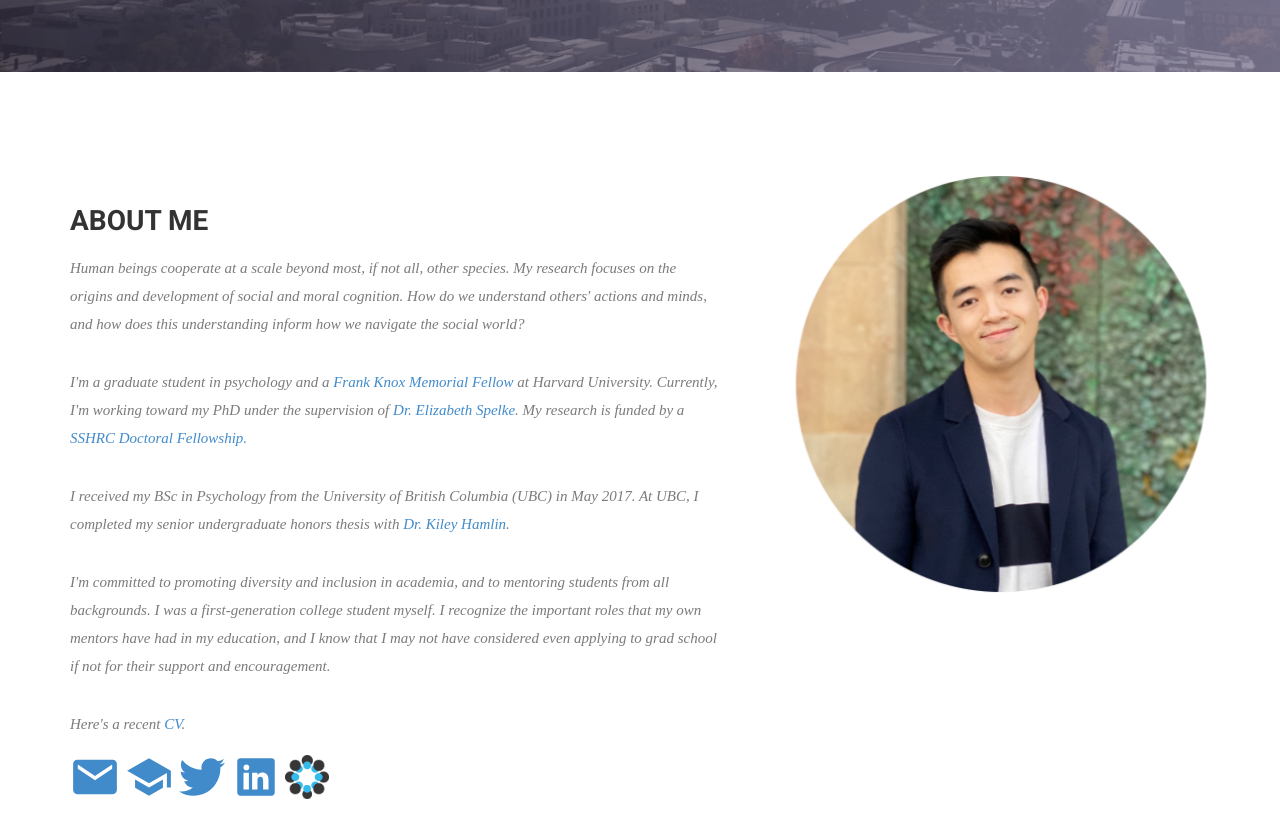
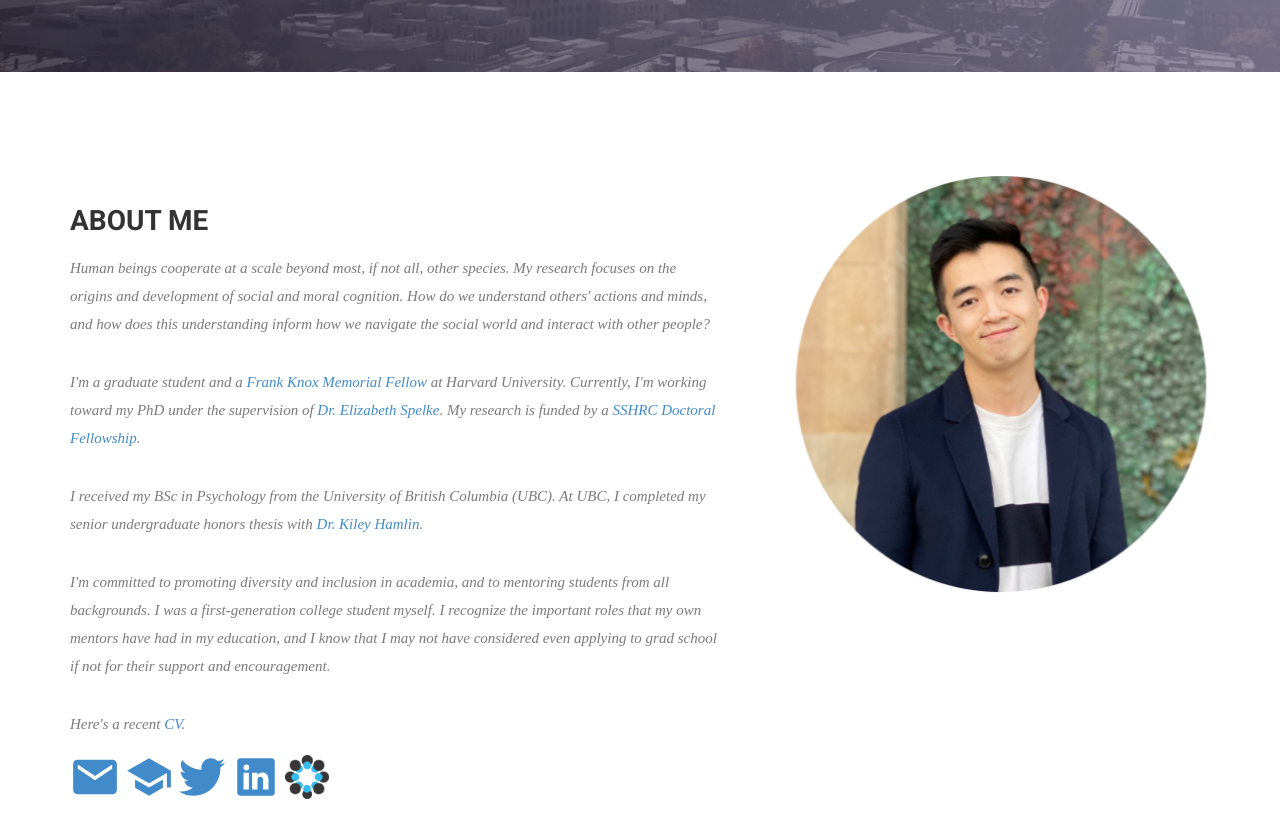
Before and after one commit to bmwoo/bmwoo.github.io, a Jekyll site: the page built from index.html, in a window 1280 px wide and 900 px high, scrolled down 703 px. Shown: the top 838 px of the window. Built offline with Jekyll 4.4.1, drawn with Linux system fonts in a browser that asks for light colours; nearby versions of some CDN libraries; some web fonts are replaced.

Commit message:
Updated bio

```diff
--- a/index.html
+++ b/index.html
@@ -25,9 +25,9 @@
         <div class="block">
           <div class="section-title">
             <h2>About Me</h2>
-            <p> Human beings cooperate at a scale beyond most, if not all, other species. My research focuses on the origins and development of social and moral cognition. How do we understand others' actions and minds, and how does this understanding inform how we navigate the social world?</p>
-            <p> I'm a graduate student in psychology and a <a href="https://frankknox.harvard.edu/" target="_blank">Frank Knox Memorial Fellow</a> at Harvard University. Currently, I'm working toward my PhD under the supervision of <a href="https://www.harvardlds.org/our-labs/spelke-labspelke-lab-members/elizabeth-spelke/" target="_blank">Dr. Elizabeth Spelke</a>. My research is funded by a <a href = "https://www.sshrc-crsh.gc.ca/funding-financement/programs-programmes/fellowships/doctoral-doctorat-eng.aspx"" target = "blank">SSHRC Doctoral Fellowship.</a></p>
-            <p>I received my BSc in Psychology from the University of British Columbia (UBC) in May 2017. At UBC, I completed my senior undergraduate honors thesis with <a href="https://cic.psych.ubc.ca/people/principal-investigator/" target="_blank">Dr. Kiley Hamlin</a>.</p>
+            <p> Human beings cooperate at a scale beyond most, if not all, other species. My research focuses on the origins and development of social and moral cognition. How do we understand others' actions and minds, and how does this understanding inform how we navigate the social world and interact with other people? </p>
+            <p>  I'm a graduate student and a <a href="https://frankknox.harvard.edu/" target="_blank">Frank Knox Memorial Fellow</a> at Harvard University. Currently, I'm working toward my PhD under the supervision of <a href="https://www.harvardlds.org/our-labs/spelke-labspelke-lab-members/elizabeth-spelke/" target="_blank">Dr. Elizabeth Spelke</a>. My research is funded by a <a href = "https://www.sshrc-crsh.gc.ca/funding-financement/programs-programmes/fellowships/doctoral-doctorat-eng.aspx"" target = "blank">SSHRC Doctoral Fellowship</a>.</p>
+            <p>I received my BSc in Psychology from the University of British Columbia (UBC). At UBC, I completed my senior undergraduate honors thesis with <a href="https://cic.psych.ubc.ca/people/principal-investigator/" target="_blank">Dr. Kiley Hamlin</a>.</p>
             <p>I'm committed to promoting diversity and inclusion in academia, and to mentoring students from all backgrounds. I was a first-generation college student myself. I recognize the important roles that my own mentors have had in my education, and I know that I may not have considered even applying to grad school if not for their support and encouragement. </p>
             <p> Here's a recent <a href="https://scholar.harvard.edu/files/brandonmatthewwoo/files/woo-cv-july2020.pdf" target="_blank">CV</a>. </p>
             <a style="font-size:50px"; href="mailto: bmwoo@g.harvard.edu" target="_blank" title = "Email"><ion-icon name="mail"></ion-icon></a>
```
Also changed, not shown: 1 other file.
